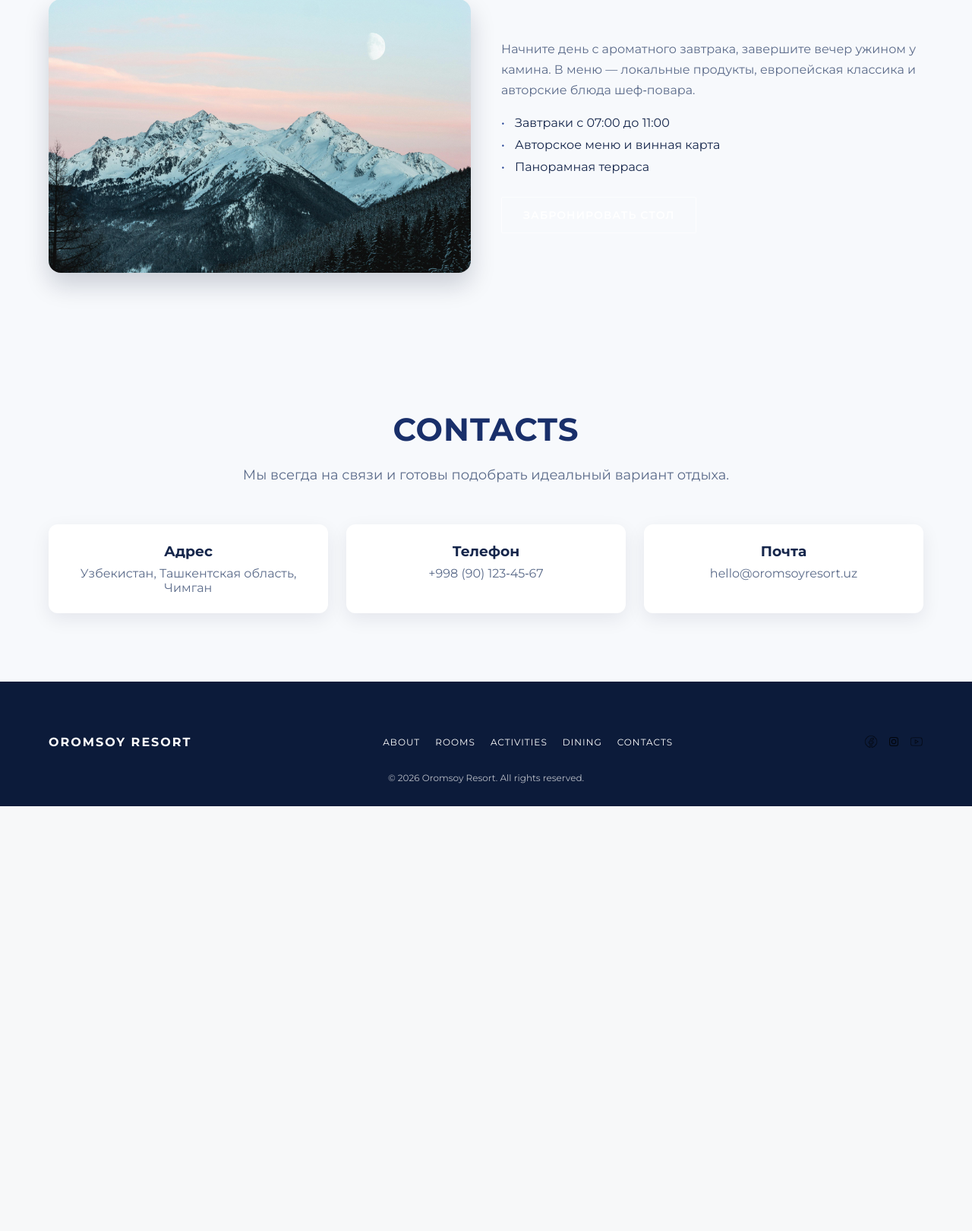
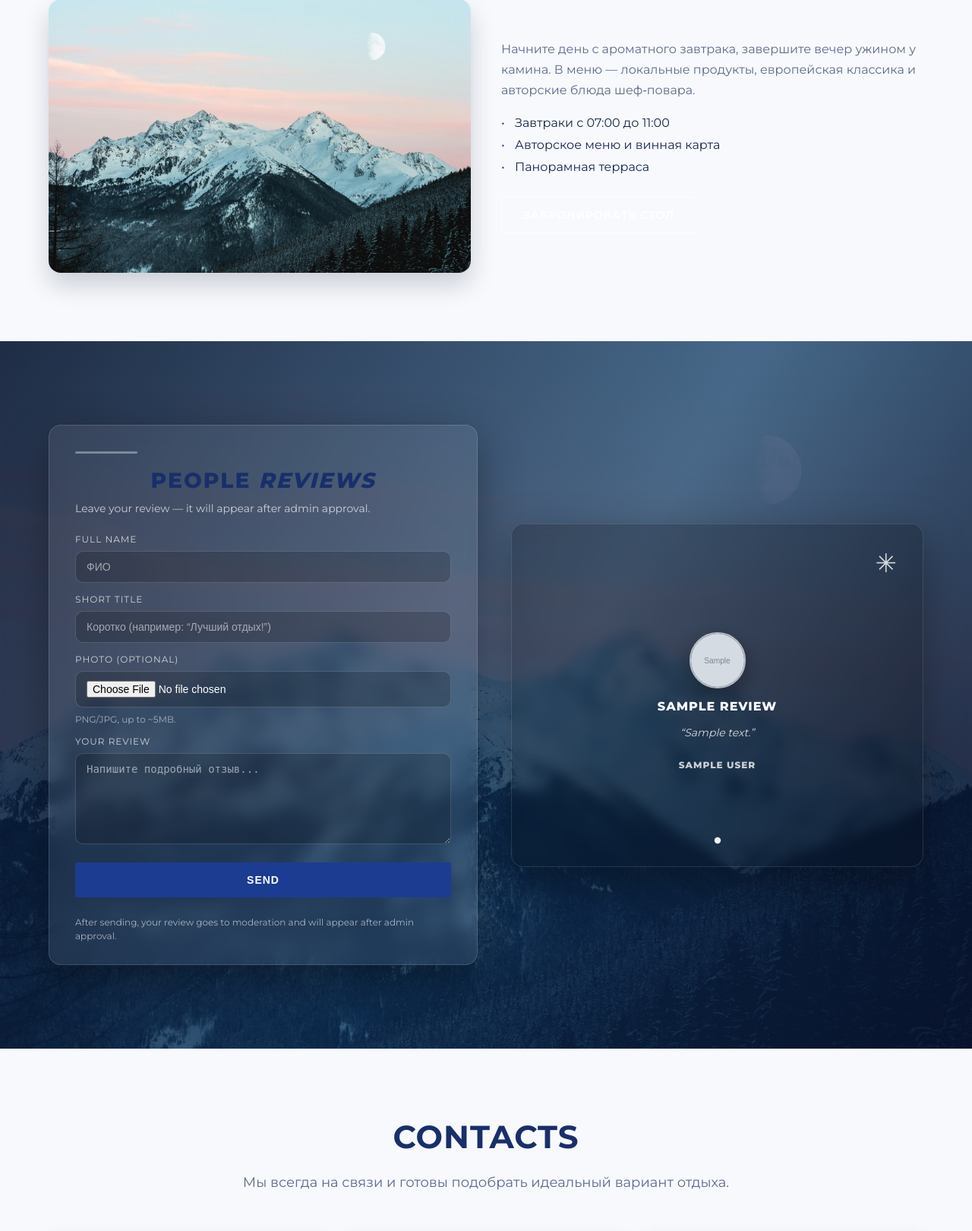
Before and after one commit to DelRoso/OromsoyResort, a Django app: page / in a window 1280 px wide. Shown: the part 3205-4825 px from the top of the page at 76% size. Before the commit the page ends 4266 px from the top, so only its background shows below. Run offline with Django 5.2, Linux system fonts and the light colour scheme; tables that the repository leaves empty hold one stand-in row (values such as "Sample post"); grey boxes marked "Sample" are stand-in pictures.

Commit message:
general update, add new section Reviews

```diff
--- /dev/null
+++ b/app_site/forms.py
@@ -0,0 +1,12 @@
+from django import forms
+from .models import Review
+
+class ReviewForm(forms.ModelForm):
+    class Meta:
+        model = Review
+        fields = ("full_name", "short_title", "text", "photo")
+        widgets = {
+            "full_name": forms.TextInput(attrs={"placeholder": "ФИО"}),
+            "short_title": forms.TextInput(attrs={"placeholder": "Коротко (например: “Лучший отдых!”)"}),
+            "text": forms.Textarea(attrs={"placeholder": "Напишите подробный отзыв...", "rows": 5}),
+        }
--- /dev/null
+++ b/app_site/templates/site/components/review.html
@@ -0,0 +1,99 @@
+{% load static %}
+
+<section id="reviews" class="section reviews">
+  <div class="reviews-overlay"></div>
+
+  <div class="container reviews-inner">
+    <div class="reviews-grid">
+
+      <!-- LEFT: FORM CARD -->
+      <div class="reviews-form">
+        <div class="reviews-form__card">
+          <div class="reviews-form__head">
+            <span class="reviews-line"></span>
+            <h2 class="reviews-title">PEOPLE <em>REVIEWS</em></h2>
+            <p class="reviews-subtitle">
+              Leave your review — it will appear after admin approval.
+            </p>
+          </div>
+
+          <form class="reviews-form__body" method="post" enctype="multipart/form-data" action="#reviews">
+            {% csrf_token %}
+
+            <div class="rf-row">
+              <label class="rf-label" for="{{ review_form.full_name.id_for_label }}">Full name</label>
+              {{ review_form.full_name }}
+            </div>
+
+            <div class="rf-row">
+              <label class="rf-label" for="{{ review_form.short_title.id_for_label }}">Short title</label>
+              {{ review_form.short_title }}
+            </div>
+
+            <div class="rf-row">
+              <label class="rf-label" for="{{ review_form.photo.id_for_label }}">Photo (optional)</label>
+              {{ review_form.photo }}
+              <div class="rf-help">PNG/JPG, up to ~5MB.</div>
+            </div>
+
+            <div class="rf-row">
+              <label class="rf-label" for="{{ review_form.text.id_for_label }}">Your review</label>
+              {{ review_form.text }}
+            </div>
+
+            <button class="btn-primary rf-submit" type="submit">SEND</button>
+
+            <div class="rf-footnote">
+              After sending, your review goes to moderation and will appear after admin approval.
+            </div>
+          </form>
+        </div>
+      </div>
+
+      <!-- RIGHT: CAROUSEL -->
+      <div class="reviews-show" data-reviews>
+        <div class="reviews-show__card">
+
+          <div class="reviews-show__top">
+            <span class="reviews-show__star">✳</span>
+          </div>
+
+          <div class="reviews-carousel" data-reviews-track>
+            {% if reviews %}
+              {% for r in reviews %}
+                <article class="review-slide{% if forloop.first %} is-active{% endif %}" data-review-slide>
+                  <div class="review-ava">
+                    {% if r.photo %}
+                      <img src="{{ r.photo.url }}" alt="{{ r.full_name }}">
+                    {% else %}
+                      <div class="review-ava__stub"></div>
+                    {% endif %}
+                  </div>
+
+                  <h3 class="review-title">{{ r.short_title|upper }}</h3>
+
+                  <p class="review-text">“{{ r.text }}”</p>
+
+                  <div class="review-name">{{ r.full_name|upper }}</div>
+                </article>
+              {% endfor %}
+            {% else %}
+              <article class="review-slide is-active" data-review-slide>
+                <div class="review-ava">
+                  <div class="review-ava__stub"></div>
+                </div>
+                <h3 class="review-title">NO REVIEWS YET</h3>
+                <p class="review-text">“Be the first to leave a review 🙂”</p>
+                <div class="review-name">OROMSOY RESORT</div>
+              </article>
+            {% endif %}
+          </div>
+
+          <!-- dots (без стрелок как ты хотел) -->
+          <div class="reviews-dots" data-reviews-dots aria-hidden="false"></div>
+        </div>
+      </div>
+
+    </div>
+  </div>
+</section>
--- a/app_site/templates/site/index.html
+++ b/app_site/templates/site/index.html
@@ -14,6 +14,8 @@
   {% include "site/components/activities.html" %}
   <!-- Dining bar -->
   {% include "site/components/restaurant.html" %}
+  <!-- Review -->
+  {% include "site/components/review.html" %}
   <!-- Contacts -->
   {% include "site/components/contacts.html" %}
   <!-- Footer -->
--- a/app_site/templates/site/partials/head.html
+++ b/app_site/templates/site/partials/head.html
@@ -15,3 +15,4 @@
 <link rel="stylesheet" href="{% static 'css/contacts.css' %}">
 <link rel="stylesheet" href="{% static 'css/header.css' %}">
 <link rel="stylesheet" href="{% static 'css/footer.css' %}">
+<link rel="stylesheet" href="{% static 'css/reviews.css' %}">
--- a/app_site/templates/site/partials/scripts.html
+++ b/app_site/templates/site/partials/scripts.html
@@ -2,3 +2,4 @@
 <script src="{% static 'js/scroll.js' %}"></script>
 <script src="{% static 'js/rooms.js' %}"></script>
 <script src="{% static 'js/about.js' %}"></script>
+<script src="{% static 'js/reviews.js' %}"></script>
--- a/app_site/views.py
+++ b/app_site/views.py
@@ -1,4 +1,27 @@
-from django.shortcuts import render
+from django.shortcuts import render, redirect
+from django.contrib import messages
+
+from .models import Review
+from .forms import ReviewForm
 
 def home(request):
-    return render(request, 'site/index.html')
+    # все одобренные
+    reviews = Review.objects.filter(approved=True)[:12]
+
+    if request.method == "POST":
+        form = ReviewForm(request.POST, request.FILES)
+        if form.is_valid():
+            review = form.save(commit=False)
+            review.approved = False
+            review.save()
+            messages.success(request, "Спасибо! Отзыв отправлен на модерацию.")
+            return redirect("home")  # или якорь #reviews (ниже покажу)
+        else:
+            messages.error(request, "Проверь форму: есть ошибки.")
+    else:
+        form = ReviewForm()
+
+    return render(request, "site/index.html", {
+        "reviews": reviews,
+        "review_form": form,
+    })
--- a/config/urls.py
+++ b/config/urls.py
@@ -1,8 +1,14 @@
+from django.conf import settings
+from django.conf.urls.static import static
 from django.contrib import admin
 from django.urls import path
 from app_site import views
 
 urlpatterns = [
-    path('admin/', admin.site.urls),
-    path('', views.home, name='home'),   # ← это важно!
+    path("admin/", admin.site.urls),
+    path("", views.home, name="home"),
 ]
+
+# чтобы фотки отзывов отдавались в DEV
+if settings.DEBUG:
+    urlpatterns += static(settings.MEDIA_URL, document_root=settings.MEDIA_ROOT)
--- /dev/null
+++ b/static/css/reviews.css
@@ -0,0 +1,297 @@
+/* =========================
+   REVIEWS (form left + carousel right)
+========================= */
+
+.reviews{
+  position: relative;
+  color: #fff;
+  padding: 110px 0;
+  background: url("../images/background/test1.jpg") center / cover no-repeat; /* поменяй на свой фон */
+  overflow: hidden;
+}
+
+.reviews-overlay{
+  position: absolute;
+  inset: 0;
+  background: linear-gradient(
+    120deg,
+    rgba(7, 19, 46, 0.88) 0%,
+    rgba(10, 45, 90, 0.68) 55%,
+    rgba(7, 19, 46, 0.92) 100%
+  );
+}
+
+.reviews-inner{
+  position: relative;
+  z-index: 1;
+}
+
+.reviews-grid{
+  display: grid;
+  grid-template-columns: 1.02fr 0.98fr;
+  gap: 44px;
+  align-items: center;
+}
+
+/* =========================
+   LEFT: FORM CARD (glass)
+========================= */
+
+.reviews-form__card{
+  border-radius: 16px;
+  padding: 34px 34px 28px;
+  background: rgba(255,255,255,0.08);
+  backdrop-filter: blur(10px);
+  box-shadow: 0 18px 55px rgba(0,0,0,0.35);
+  border: 1px solid rgba(255,255,255,0.14);
+}
+
+.reviews-line{
+  display: inline-block;
+  width: 82px;
+  height: 3px;
+  background: rgba(255,255,255,0.35);
+  border-radius: 2px;
+  margin-bottom: 14px;
+}
+
+.reviews-title{
+  margin: 0 0 10px;
+  text-transform: uppercase;
+  letter-spacing: 2px;
+  font-weight: 800;
+  font-size: clamp(22px, 2.2vw, 34px);
+}
+
+.reviews-title em{
+  font-style: italic;
+}
+
+.reviews-subtitle{
+  margin: 0 0 22px;
+  color: rgba(255,255,255,0.72);
+  font-size: 14px;
+  line-height: 1.55;
+}
+
+.reviews-form__body{
+  display: grid;
+  gap: 14px;
+}
+
+.rf-row{
+  display: grid;
+  gap: 8px;
+}
+
+.rf-label{
+  font-size: 12px;
+  text-transform: uppercase;
+  letter-spacing: 1px;
+  color: rgba(255,255,255,0.75);
+}
+
+/* Django form fields — мы будем давать им классами через forms.py,
+   но на всякий случай стилями ловим inputs/textarea/file */
+.reviews-form__body input[type="text"],
+.reviews-form__body input[type="file"],
+.reviews-form__body textarea{
+  width: 100%;
+  border: 1px solid rgba(255,255,255,0.16);
+  background: rgba(0,0,0,0.18);
+  color: #fff;
+  border-radius: 10px;
+  padding: 12px 14px;
+  outline: none;
+  font-size: 14px;
+  transition: border-color .2s ease, background .2s ease;
+}
+
+.reviews-form__body textarea{
+  min-height: 120px;
+  resize: vertical;
+}
+
+.reviews-form__body input[type="text"]::placeholder,
+.reviews-form__body textarea::placeholder{
+  color: rgba(255,255,255,0.55);
+}
+
+.reviews-form__body input[type="text"]:focus,
+.reviews-form__body textarea:focus{
+  border-color: rgba(255,255,255,0.38);
+  background: rgba(0,0,0,0.26);
+}
+
+.rf-help{
+  font-size: 12px;
+  color: rgba(255,255,255,0.55);
+}
+
+.rf-submit{
+  margin-top: 10px;
+  width: 100%;
+  justify-content: center;
+}
+
+.rf-footnote{
+  margin-top: 10px;
+  font-size: 12px;
+  color: rgba(255,255,255,0.60);
+  line-height: 1.5;
+}
+
+/* =========================
+   RIGHT: CAROUSEL CARD
+========================= */
+
+.reviews-show__card{
+  position: relative;
+  border-radius: 16px;
+  padding: 34px 34px 30px;
+  background: rgba(0,0,0,0.22);
+  backdrop-filter: blur(8px);
+  box-shadow: 0 18px 55px rgba(0,0,0,0.35);
+  border: 1px solid rgba(255,255,255,0.12);
+  min-height: 420px;
+  display: grid;
+}
+
+.reviews-show__top{
+  display: flex;
+  justify-content: flex-end;
+}
+
+.reviews-show__star{
+  font-size: 34px;
+  line-height: 1;
+  opacity: 0.8;
+}
+
+.reviews-carousel{
+  position: relative;
+  display: grid;
+  align-content: center;
+  min-height: 320px;
+}
+
+/* Слайды — фейдим (как на твоем рефе) */
+.review-slide{
+  position: absolute;
+  inset: 0;
+  opacity: 0;
+  transform: translateY(6px);
+  transition: opacity .45s ease, transform .45s ease;
+  display: grid;
+  justify-items: center;
+  text-align: center;
+  gap: 14px;
+  padding-top: 10px;
+}
+
+.review-slide.is-active{
+  opacity: 1;
+  transform: translateY(0);
+  position: relative;
+}
+
+.review-ava{
+  width: 74px;
+  height: 74px;
+  border-radius: 999px;
+  overflow: hidden;
+  border: 2px solid rgba(255,255,255,0.65);
+  box-shadow: 0 10px 28px rgba(0,0,0,0.35);
+}
+
+.review-ava img{
+  width: 100%;
+  height: 100%;
+  object-fit: cover;
+  display: block;
+}
+
+.review-ava__stub{
+  width: 100%;
+  height: 100%;
+  background: rgba(255,255,255,0.18);
+}
+
+.review-title{
+  margin: 0;
+  text-transform: uppercase;
+  letter-spacing: 1px;
+  font-size: 16px;
+  font-weight: 800;
+}
+
+.review-text{
+  margin: 0;
+  max-width: 520px;
+  color: rgba(255,255,255,0.80);
+  font-style: italic;
+  line-height: 1.7;
+  font-size: 14px;
+}
+
+.review-name{
+  margin-top: 8px;
+  font-weight: 800;
+  letter-spacing: 1px;
+  font-size: 12px;
+  color: rgba(255,255,255,0.78);
+}
+
+/* dots */
+.reviews-dots{
+  margin-top: auto;
+  display: flex;
+  gap: 8px;
+  justify-content: center;
+  padding-top: 24px;
+}
+
+.reviews-dot{
+  width: 8px;
+  height: 8px;
+  border-radius: 999px;
+  border: 0;
+  background: rgba(255,255,255,0.35);
+  cursor: pointer;
+  transition: background .2s ease, transform .2s ease;
+}
+
+.reviews-dot.is-active{
+  background: rgba(255,255,255,0.95);
+  transform: scale(1.05);
+}
+
+/* =========================
+   ADAPTIVE
+========================= */
+
+@media (max-width: 980px){
+  .reviews{
+    padding: 78px 0;
+  }
+
+  .reviews-grid{
+    grid-template-columns: 1fr;
+    gap: 22px;
+  }
+
+  .reviews-show__card{
+    min-height: 360px;
+  }
+}
+
+@media (max-width: 520px){
+  .reviews-form__card,
+  .reviews-show__card{
+    padding: 22px 18px;
+  }
+
+  .review-text{
+    font-size: 13px;
+  }
+}
--- /dev/null
+++ b/static/js/reviews.js
@@ -0,0 +1,103 @@
+document.addEventListener('DOMContentLoaded', () => {
+  /* =========================
+     REVIEWS — CAROUSEL (fade) + autoplay + swipe
+  ========================= */
+
+  const root = document.querySelector('[data-reviews]');
+  if (!root) return;
+
+  const track = root.querySelector('[data-reviews-track]');
+  const dotsWrap = root.querySelector('[data-reviews-dots]');
+  if (!track || !dotsWrap) return;
+
+  const slides = Array.from(track.querySelectorAll('[data-review-slide]'));
+  if (!slides.length) return;
+
+  let active = Math.max(0, slides.findIndex(s => s.classList.contains('is-active')));
+  if (active === -1) active = 0;
+
+  // скорость/логика автоплея (мс = миллисекунды)
+  const AUTOPLAY_MS = 4500;       // <-- меняешь тут скорость
+  const RESUME_IDLE_MS = 3500;    // <-- через сколько без действий снова авто
+  let autoplayTimer = null;
+  let resumeTimer = null;
+  let userPaused = false;
+
+  const setActive = (idx) => {
+    active = (idx + slides.length) % slides.length;
+    slides.forEach((s, i) => s.classList.toggle('is-active', i === active));
+
+    const dots = dotsWrap.querySelectorAll('.reviews-dot');
+    dots.forEach((d, i) => d.classList.toggle('is-active', i === active));
+  };
+
+  const markUserInteraction = () => {
+    userPaused = true;
+    stopAutoplay(false);
+
+    window.clearTimeout(resumeTimer);
+    resumeTimer = window.setTimeout(() => {
+      userPaused = false;
+      startAutoplay();
+    }, RESUME_IDLE_MS);
+  };
+
+  const startAutoplay = () => {
+    if (autoplayTimer) return;
+    if (slides.length <= 1) return;
+    if (userPaused) return;
+
+    autoplayTimer = window.setInterval(() => {
+      setActive(active + 1);
+    }, AUTOPLAY_MS);
+  };
+
+  const stopAutoplay = (clearResume) => {
+    if (autoplayTimer) {
+      window.clearInterval(autoplayTimer);
+      autoplayTimer = null;
+    }
+    if (clearResume) {
+      window.clearTimeout(resumeTimer);
+      resumeTimer = null;
+    }
+  };
+
+  // dots build
+  dotsWrap.innerHTML = '';
+  slides.forEach((_, i) => {
+    const dot = document.createElement('button');
+    dot.type = 'button';
+    dot.className = 'reviews-dot' + (i === active ? ' is-active' : '');
+    dot.addEventListener('click', () => {
+      markUserInteraction();
+      setActive(i);
+    });
+    dotsWrap.appendChild(dot);
+  });
+
+  setActive(active);
+  startAutoplay();
+
+  // swipe (mobile)
+  let startX = 0;
+  let endX = 0;
+  const SWIPE_THRESHOLD = 45;
+
+  track.addEventListener('touchstart', (e) => {
+    startX = e.changedTouches[0].screenX;
+  }, { passive: true });
+
+  track.addEventListener('touchend', (e) => {
+    endX = e.changedTouches[0].screenX;
+    const dx = endX - startX;
+    if (Math.abs(dx) < SWIPE_THRESHOLD) return;
+
+    markUserInteraction();
+    if (dx < 0) setActive(active + 1);
+    else setActive(active - 1);
+  }, { passive: true });
+
+  // если человек тыкает по блоку — это считается взаимодействием
+  root.addEventListener('mousedown', markUserInteraction);
+});
```
Also changed, not shown: app_site/admin.py (added, +13 -0 lines), app_site/models.py (added, +18 -0 lines), config/settings.py (+30 -1 lines), app_site/apps.py (added), app_site/migrations/__init__.py (added).
